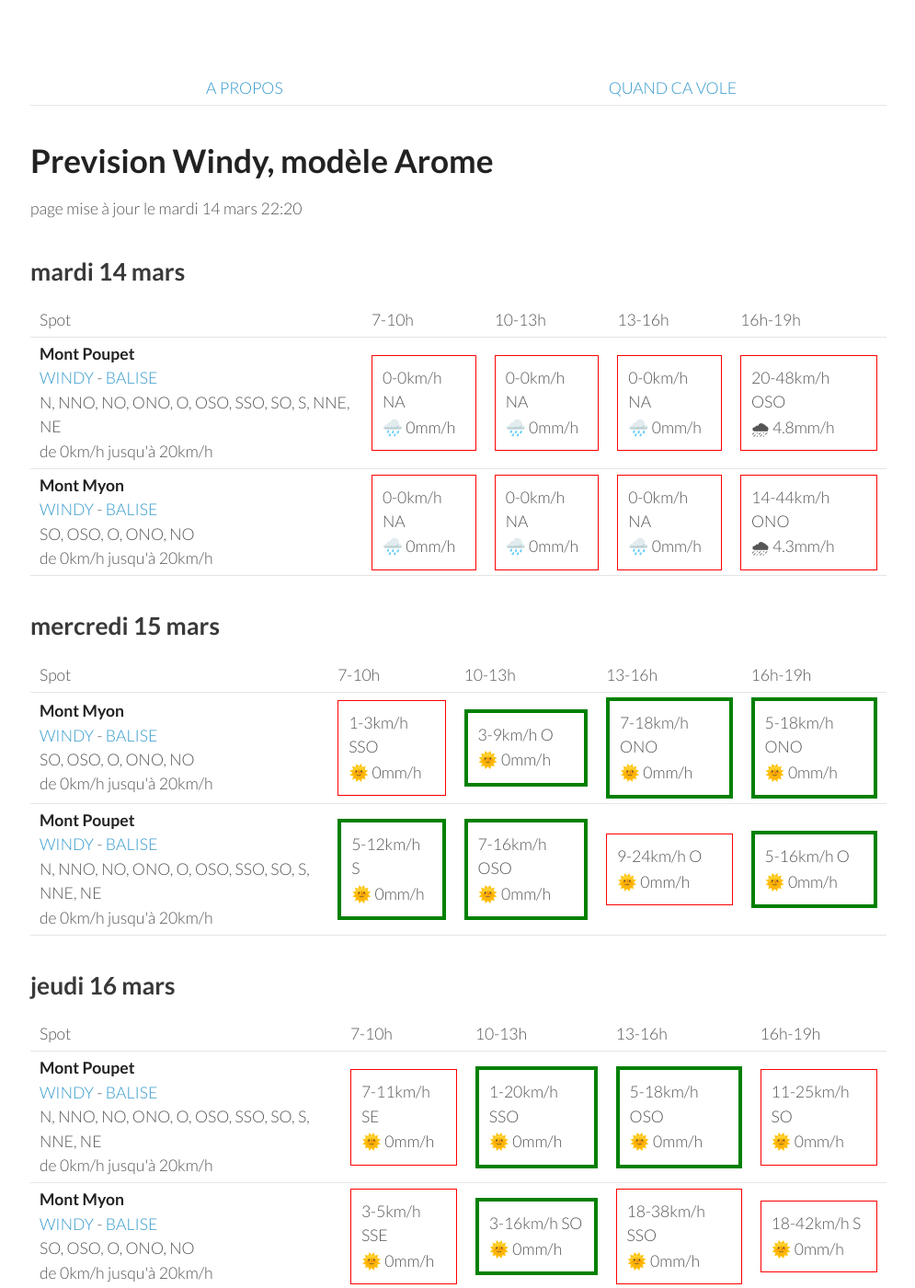
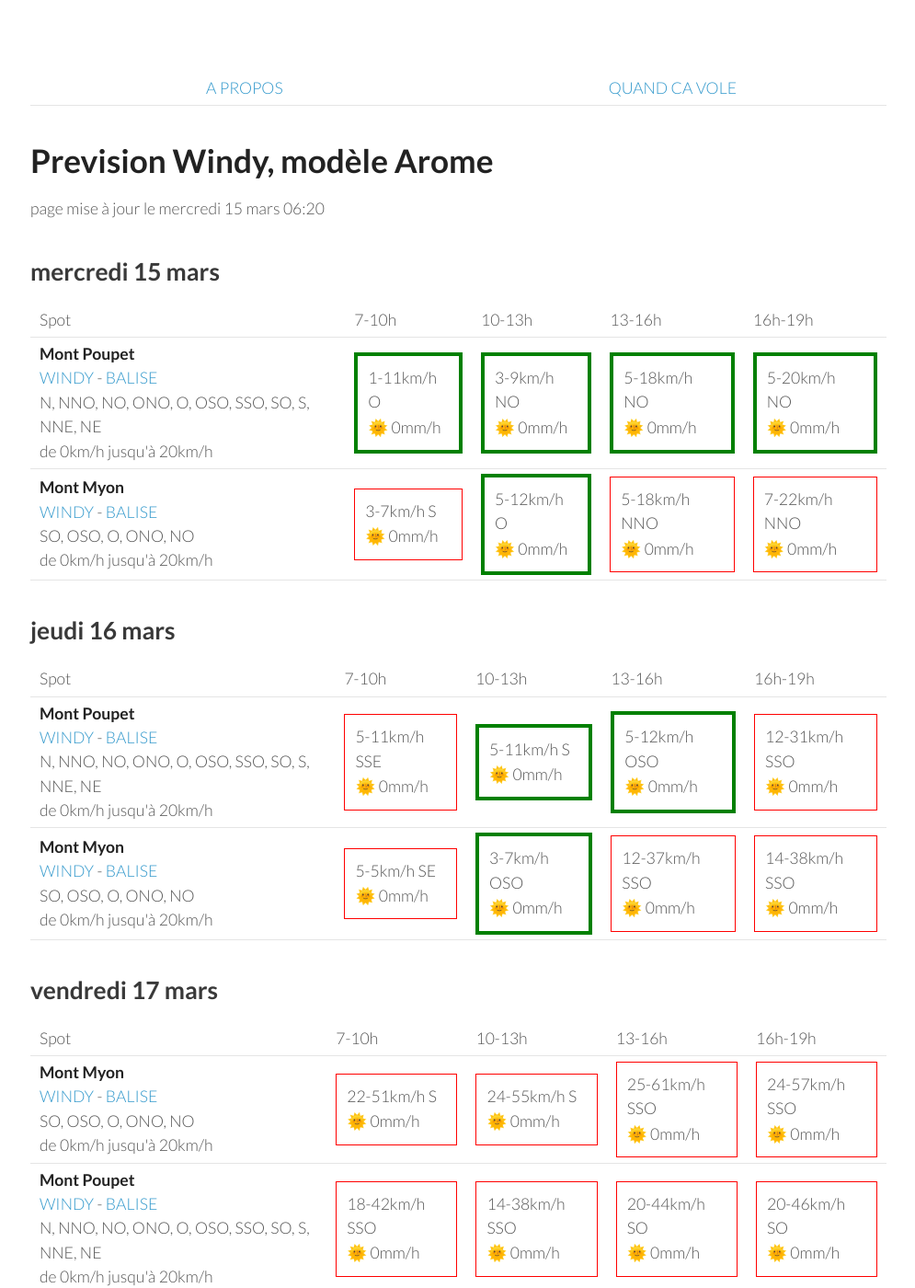
Before and after one commit to parapente-dans-le-nord/parapente-dans-le-nord.github.io, a Jekyll site: the page built from jura.markdown, in a window 1280 px wide and 1400 px high. Shown: the whole window at 92% size, without its empty margins (25-1020 px from the left). Built offline with Jekyll 4.4.1, drawn with Linux system fonts in a browser that asks for light colours; some of the changed text lies outside the part shown.

Commit message:
update index.markdown

```diff
--- a/jura.markdown
+++ b/jura.markdown
@@ -7,9 +7,9 @@ title:  "Tous les spots"
 {: .links}
 
 # Prevision Windy, modèle Arome
-page mise à jour le mardi 14 mars 22:20
+page mise à jour le mercredi 15 mars 06:20
 
-## mardi 14 mars
+## mercredi 15 mars
 
 {::nomarkdown}
 <table>
@@ -24,54 +24,20 @@ page mise à jour le mardi 14 mars 22:20
 <tr>
         <td><strong>Mont Poupet</strong><br><a href="https://windy.com/46.970/5.876?46.541,5.876,8">WINDY</a> - <span class=""><a href="http://www.balisemeteo.com/balise.php?idBalise=92">BALISE</a> </span><br> <span class="vent-favorable">N, NNO, NO, ONO, O, OSO, SSO, SO, S, NNE, NE</span><br><span class="force-vent">de 0km/h jusqu'à 20km/h</span> </td>
 
-            <td><div class="not-flyable"><p>0-0km/h NA</p><p>🌧️ 0mm/h</p></div></td>
-            <td><div class="not-flyable"><p>0-0km/h NA</p><p>🌧️ 0mm/h</p></div></td>
-            <td><div class="not-flyable"><p>0-0km/h NA</p><p>🌧️ 0mm/h</p></div></td>
-            <td><div class="not-flyable"><p>20-48km/h OSO</p><p>🌧 4.8mm/h</p></div></td>
+            <td><div class="flyable"><p>1-11km/h O</p><p>🌞 0mm/h</p></div></td>
+            <td><div class="flyable"><p>3-9km/h NO</p><p>🌞 0mm/h</p></div></td>
+            <td><div class="flyable"><p>5-18km/h NO</p><p>🌞 0mm/h</p></div></td>
+            <td><div class="flyable"><p>5-20km/h NO</p><p>🌞 0mm/h</p></div></td>
+
 
     </tr>
 <tr>
         <td><strong>Mont Myon</strong><br><a href="https://windy.com/46.331/5.397?45.898,5.394,8,m:eWoagj8">WINDY</a> - <span class=""><a href="http://www.balisemeteo.com/balise.php?idBalise=70">BALISE</a> </span><br> <span class="vent-favorable">SO, OSO, O, ONO, NO</span><br><span class="force-vent">de 0km/h jusqu'à 20km/h</span> </td>
 
-            <td><div class="not-flyable"><p>0-0km/h NA</p><p>🌧️ 0mm/h</p></div></td>
-            <td><div class="not-flyable"><p>0-0km/h NA</p><p>🌧️ 0mm/h</p></div></td>
-            <td><div class="not-flyable"><p>0-0km/h NA</p><p>🌧️ 0mm/h</p></div></td>
-            <td><div class="not-flyable"><p>14-44km/h ONO</p><p>🌧 4.3mm/h</p></div></td>
-
-    </tr>
-
-</tbody>
-</table>
-{:/}
-## mercredi 15 mars
-
-{::nomarkdown}
-<table>
-  <tbody>
-    <tr>
-      <td>Spot</td>
-      <td>7-10h</td>
-      <td>10-13h</td>
-      <td>13-16h</td>
-      <td>16h-19h</td>
-    </tr>
-<tr>
-        <td><strong>Mont Myon</strong><br><a href="https://windy.com/46.331/5.397?45.898,5.394,8,m:eWoagj8">WINDY</a> - <span class=""><a href="http://www.balisemeteo.com/balise.php?idBalise=70">BALISE</a> </span><br> <span class="vent-favorable">SO, OSO, O, ONO, NO</span><br><span class="force-vent">de 0km/h jusqu'à 20km/h</span> </td>
-
-            <td><div class="not-flyable"><p>1-3km/h SSO</p><p>🌞 0mm/h</p></div></td>
-            <td><div class="flyable"><p>3-9km/h O</p><p>🌞 0mm/h</p></div></td>
-            <td><div class="flyable"><p>7-18km/h ONO</p><p>🌞 0mm/h</p></div></td>
-            <td><div class="flyable"><p>5-18km/h ONO</p><p>🌞 0mm/h</p></div></td>
-
-
-    </tr>
-<tr>
-        <td><strong>Mont Poupet</strong><br><a href="https://windy.com/46.970/5.876?46.541,5.876,8">WINDY</a> - <span class=""><a href="http://www.balisemeteo.com/balise.php?idBalise=92">BALISE</a> </span><br> <span class="vent-favorable">N, NNO, NO, ONO, O, OSO, SSO, SO, S, NNE, NE</span><br><span class="force-vent">de 0km/h jusqu'à 20km/h</span> </td>
-
-            <td><div class="flyable"><p>5-12km/h S</p><p>🌞 0mm/h</p></div></td>
-            <td><div class="flyable"><p>7-16km/h OSO</p><p>🌞 0mm/h</p></div></td>
-            <td><div class="not-flyable"><p>9-24km/h O</p><p>🌞 0mm/h</p></div></td>
-            <td><div class="flyable"><p>5-16km/h O</p><p>🌞 0mm/h</p></div></td>
+            <td><div class="not-flyable"><p>3-7km/h S</p><p>🌞 0mm/h</p></div></td>
+            <td><div class="flyable"><p>5-12km/h O</p><p>🌞 0mm/h</p></div></td>
+            <td><div class="not-flyable"><p>5-18km/h NNO</p><p>🌞 0mm/h</p></div></td>
+            <td><div class="not-flyable"><p>7-22km/h NNO</p><p>🌞 0mm/h</p></div></td>
 
 
     </tr>
@@ -94,20 +60,20 @@ page mise à jour le mardi 14 mars 22:20
 <tr>
         <td><strong>Mont Poupet</strong><br><a href="https://windy.com/46.970/5.876?46.541,5.876,8">WINDY</a> - <span class=""><a href="http://www.balisemeteo.com/balise.php?idBalise=92">BALISE</a> </span><br> <span class="vent-favorable">N, NNO, NO, ONO, O, OSO, SSO, SO, S, NNE, NE</span><br><span class="force-vent">de 0km/h jusqu'à 20km/h</span> </td>
 
-            <td><div class="not-flyable"><p>7-11km/h SE</p><p>🌞 0mm/h</p></div></td>
-            <td><div class="flyable"><p>1-20km/h SSO</p><p>🌞 0mm/h</p></div></td>
-            <td><div class="flyable"><p>5-18km/h OSO</p><p>🌞 0mm/h</p></div></td>
-            <td><div class="not-flyable"><p>11-25km/h SO</p><p>🌞 0mm/h</p></div></td>
+            <td><div class="not-flyable"><p>5-11km/h SSE</p><p>🌞 0mm/h</p></div></td>
+            <td><div class="flyable"><p>5-11km/h S</p><p>🌞 0mm/h</p></div></td>
+            <td><div class="flyable"><p>5-12km/h OSO</p><p>🌞 0mm/h</p></div></td>
+            <td><div class="not-flyable"><p>12-31km/h SSO</p><p>🌞 0mm/h</p></div></td>
 
 
     </tr>
 <tr>
         <td><strong>Mont Myon</strong><br><a href="https://windy.com/46.331/5.397?45.898,5.394,8,m:eWoagj8">WINDY</a> - <span class=""><a href="http://www.balisemeteo.com/balise.php?idBalise=70">BALISE</a> </span><br> <span class="vent-favorable">SO, OSO, O, ONO, NO</span><br><span class="force-vent">de 0km/h jusqu'à 20km/h</span> </td>
 
-            <td><div class="not-flyable"><p>3-5km/h SSE</p><p>🌞 0mm/h</p></div></td>
-            <td><div class="flyable"><p>3-16km/h SO</p><p>🌞 0mm/h</p></div></td>
-            <td><div class="not-flyable"><p>18-38km/h SSO</p><p>🌞 0mm/h</p></div></td>
-            <td><div class="not-flyable"><p>18-42km/h S</p><p>🌞 0mm/h</p></div></td>
+            <td><div class="not-flyable"><p>5-5km/h SE</p><p>🌞 0mm/h</p></div></td>
+            <td><div class="flyable"><p>3-7km/h OSO</p><p>🌞 0mm/h</p></div></td>
+            <td><div class="not-flyable"><p>12-37km/h SSO</p><p>🌞 0mm/h</p></div></td>
+            <td><div class="not-flyable"><p>14-38km/h SSO</p><p>🌞 0mm/h</p></div></td>
 
 
     </tr>
@@ -130,10 +96,10 @@ page mise à jour le mardi 14 mars 22:20
 <tr>
         <td><strong>Mont Myon</strong><br><a href="https://windy.com/46.331/5.397?45.898,5.394,8,m:eWoagj8">WINDY</a> - <span class=""><a href="http://www.balisemeteo.com/balise.php?idBalise=70">BALISE</a> </span><br> <span class="vent-favorable">SO, OSO, O, ONO, NO</span><br><span class="force-vent">de 0km/h jusqu'à 20km/h</span> </td>
 
-            <td><div class="not-flyable"><p>24-51km/h S</p><p>🌞 0mm/h</p></div></td>
-            <td><div class="not-flyable"><p>24-57km/h S</p><p>🌞 0mm/h</p></div></td>
-            <td><div class="not-flyable"><p>25-59km/h SSO</p><p>🌞 0mm/h</p></div></td>
-            <td><div class="not-flyable"><p>24-59km/h SSO</p><p>🌞 0mm/h</p></div></td>
+            <td><div class="not-flyable"><p>22-51km/h S</p><p>🌞 0mm/h</p></div></td>
+            <td><div class="not-flyable"><p>24-55km/h S</p><p>🌞 0mm/h</p></div></td>
+            <td><div class="not-flyable"><p>25-61km/h SSO</p><p>🌞 0mm/h</p></div></td>
+            <td><div class="not-flyable"><p>24-57km/h SSO</p><p>🌞 0mm/h</p></div></td>
 
 
     </tr>
@@ -141,9 +107,9 @@ page mise à jour le mardi 14 mars 22:20
         <td><strong>Mont Poupet</strong><br><a href="https://windy.com/46.970/5.876?46.541,5.876,8">WINDY</a> - <span class=""><a href="http://www.balisemeteo.com/balise.php?idBalise=92">BALISE</a> </span><br> <span class="vent-favorable">N, NNO, NO, ONO, O, OSO, SSO, SO, S, NNE, NE</span><br><span class="force-vent">de 0km/h jusqu'à 20km/h</span> </td>
 
             <td><div class="not-flyable"><p>18-42km/h SSO</p><p>🌞 0mm/h</p></div></td>
-            <td><div class="not-flyable"><p>16-44km/h SO</p><p>🌞 0mm/h</p></div></td>
-            <td><div class="not-flyable"><p>22-50km/h SO</p><p>🌞 0mm/h</p></div></td>
-            <td><div class="not-flyable"><p>20-51km/h SO</p><p>🌞 0mm/h</p></div></td>
+            <td><div class="not-flyable"><p>14-38km/h SSO</p><p>🌞 0mm/h</p></div></td>
+            <td><div class="not-flyable"><p>20-44km/h SO</p><p>🌞 0mm/h</p></div></td>
+            <td><div class="not-flyable"><p>20-46km/h SO</p><p>🌞 0mm/h</p></div></td>
 
 
     </tr>
@@ -166,7 +132,7 @@ page mise à jour le mardi 14 mars 22:20
 <tr>
         <td><strong>Mont Myon</strong><br><a href="https://windy.com/46.331/5.397?45.898,5.394,8,m:eWoagj8">WINDY</a> - <span class=""><a href="http://www.balisemeteo.com/balise.php?idBalise=70">BALISE</a> </span><br> <span class="vent-favorable">SO, OSO, O, ONO, NO</span><br><span class="force-vent">de 0km/h jusqu'à 20km/h</span> </td>
 
-            <td><div class="not-flyable"><p>16-35km/h S</p><p>🌞 0mm/h</p></div></td>
+            <td><div class="not-flyable"><p>12-31km/h S</p><p>🌞 0mm/h</p></div></td>
             <td><div class="not-flyable"><p>16-38km/h S</p><p>🌞 0mm/h</p></div></td>
             <td><div class="not-flyable"><p>16-38km/h SSO</p><p>🌞 0mm/h</p></div></td>
             <td><div class="not-flyable"><p>14-37km/h SSO</p><p>🌞 0mm/h</p></div></td>
@@ -176,8 +142,8 @@ page mise à jour le mardi 14 mars 22:20
 <tr>
         <td><strong>Mont Poupet</strong><br><a href="https://windy.com/46.970/5.876?46.541,5.876,8">WINDY</a> - <span class=""><a href="http://www.balisemeteo.com/balise.php?idBalise=92">BALISE</a> </span><br> <span class="vent-favorable">N, NNO, NO, ONO, O, OSO, SSO, SO, S, NNE, NE</span><br><span class="force-vent">de 0km/h jusqu'à 20km/h</span> </td>
 
-            <td><div class="not-flyable"><p>18-37km/h S</p><p>🌞 0mm/h</p></div></td>
-            <td><div class="not-flyable"><p>18-40km/h SSO</p><p>🌞 0mm/h</p></div></td>
+            <td><div class="not-flyable"><p>16-37km/h S</p><p>🌞 0mm/h</p></div></td>
+            <td><div class="not-flyable"><p>18-38km/h SSO</p><p>🌞 0mm/h</p></div></td>
             <td><div class="not-flyable"><p>16-42km/h SO</p><p>🌧 0.3mm/h</p></div></td>
             <td><div class="not-flyable"><p>16-38km/h SO</p><p>🌧 0.7mm/h</p></div></td>
 
```
